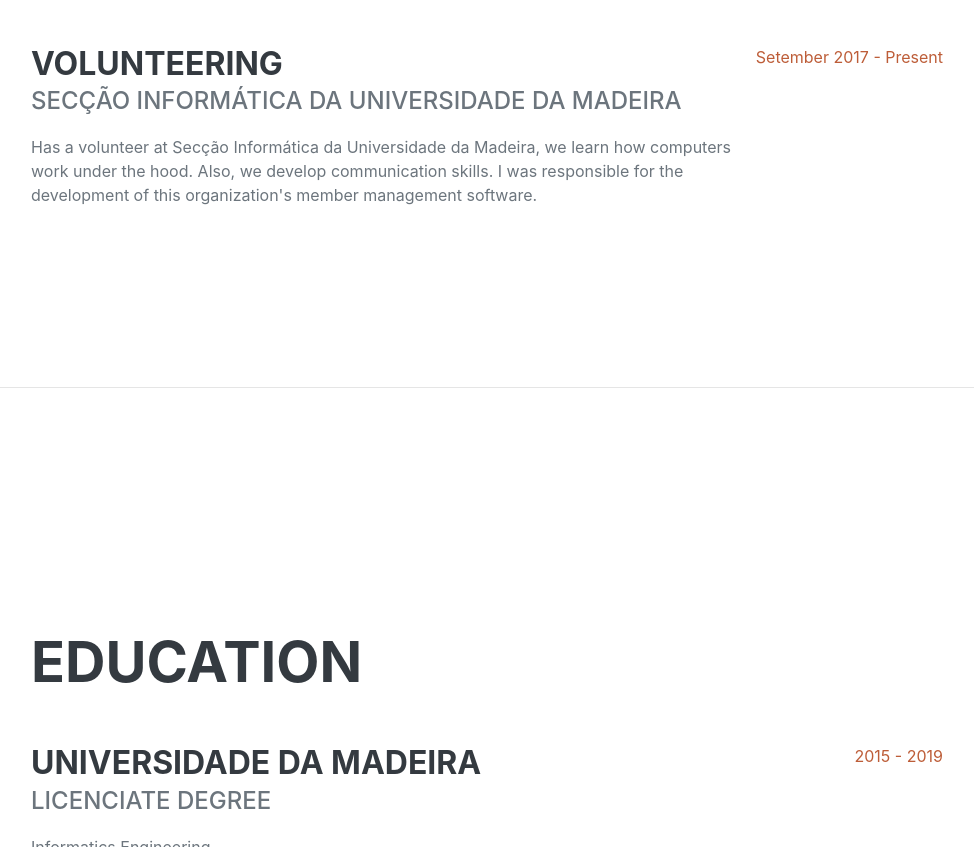
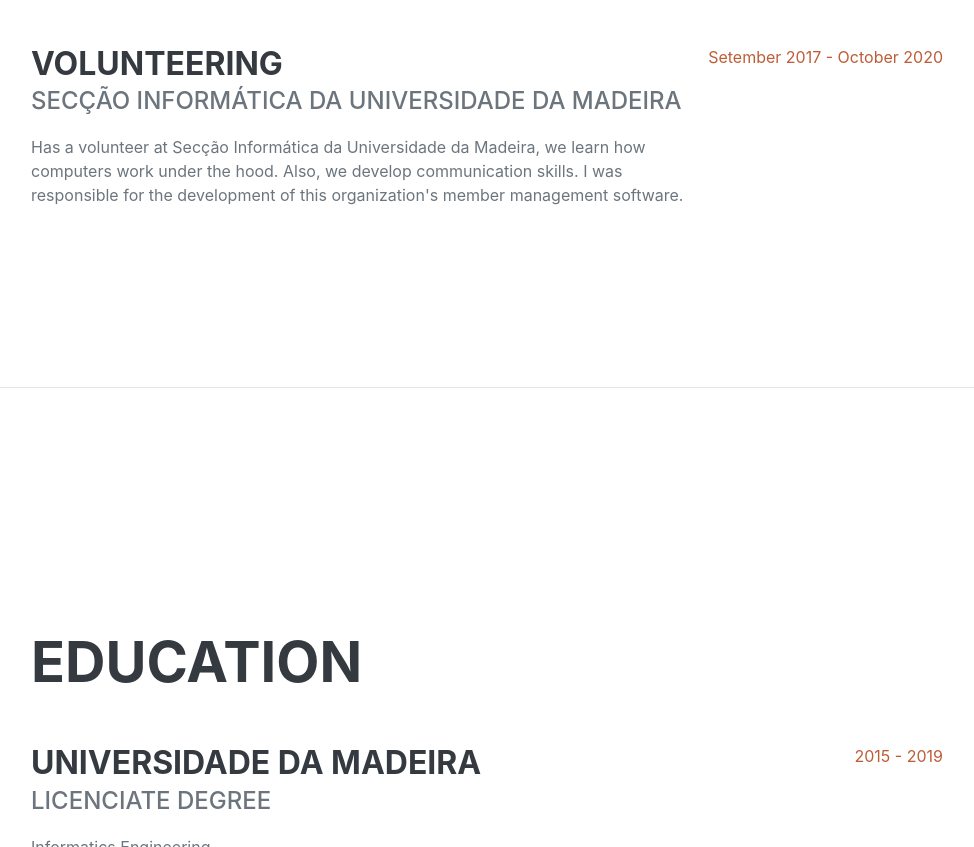
Before and after one commit to Zlynt/zlynt.github.io, a plain HTML site: page index.html in a window 1280 px wide. Shown: the part 1214-2061 px from the top of the page, without its empty margins (289-1263 px from the left). Drawn offline with Linux system fonts and the light colour scheme; a script that the page names is missing; a web font is replaced by a local one.

Commit message:
Update index.html

```diff
--- a/index.html
+++ b/index.html
@@ -91,7 +91,7 @@
                             development of this organization's member management software.
                         </p>
                     </div>
-                    <div class="flex-shrink-0"><span class="text-primary">Setember 2017 - Present</span></div>
+                    <div class="flex-shrink-0"><span class="text-primary">Setember 2017 - October 2020</span></div>
                 </div>
             </div>
         </section>
```
